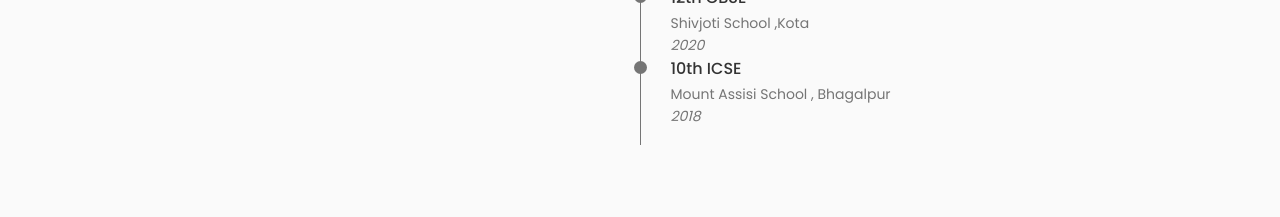
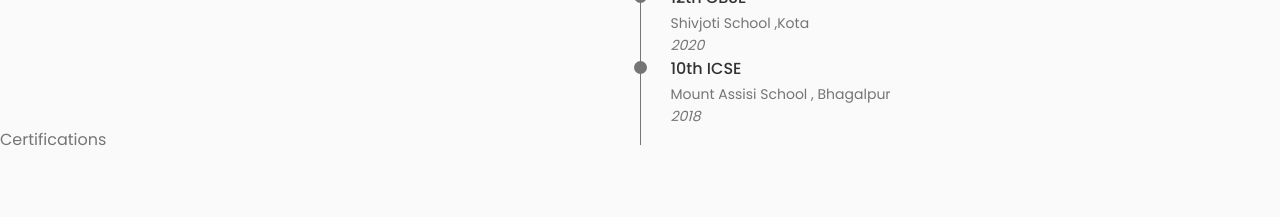
Before and after one commit to Supragya2912/Personal-Portfolio, a React (Create React App) app: page / in a window 1280 px wide. Shown: the part 3020-3237 px from the top of the page. Built offline with nearby package versions, Linux system fonts and the light colour scheme.

Commit message:
Adding Certifications

```diff
--- a/src/App.js
+++ b/src/App.js
@@ -10,6 +10,7 @@
 import Footer from './components/Footer/Footer';
 import ScrollUp from './components/ScrollUp/ScrollUp';
 import Qualification from './components/Qualification/Qualification';
+import Certifications from './components/Certifications/Certifications';
 
 function App() {
   return (
@@ -22,6 +23,7 @@
       <Skills/>
       <Projects/>
       <Qualification/>
+      <Certifications/>
       <Photos/>
       <Contact/>
     </main>
--- /dev/null
+++ b/src/components/Certifications/Certifications.jsx
@@ -0,0 +1,9 @@
+import React from 'react'
+
+const Certifications = () => {
+  return (
+    <div>Certifications</div>
+  )
+}
+
+export default Certifications
```
Also changed, not shown: src/components/Certifications/Certifications.css (added).
